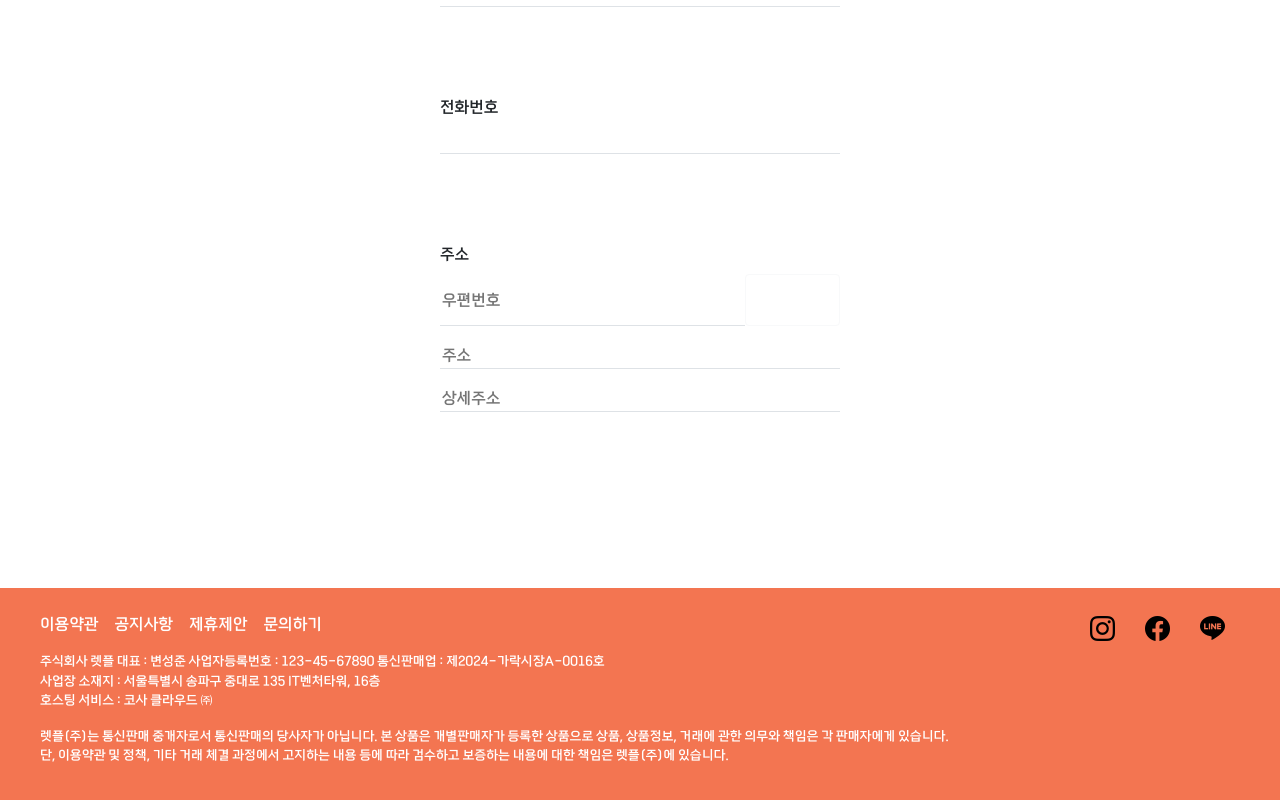
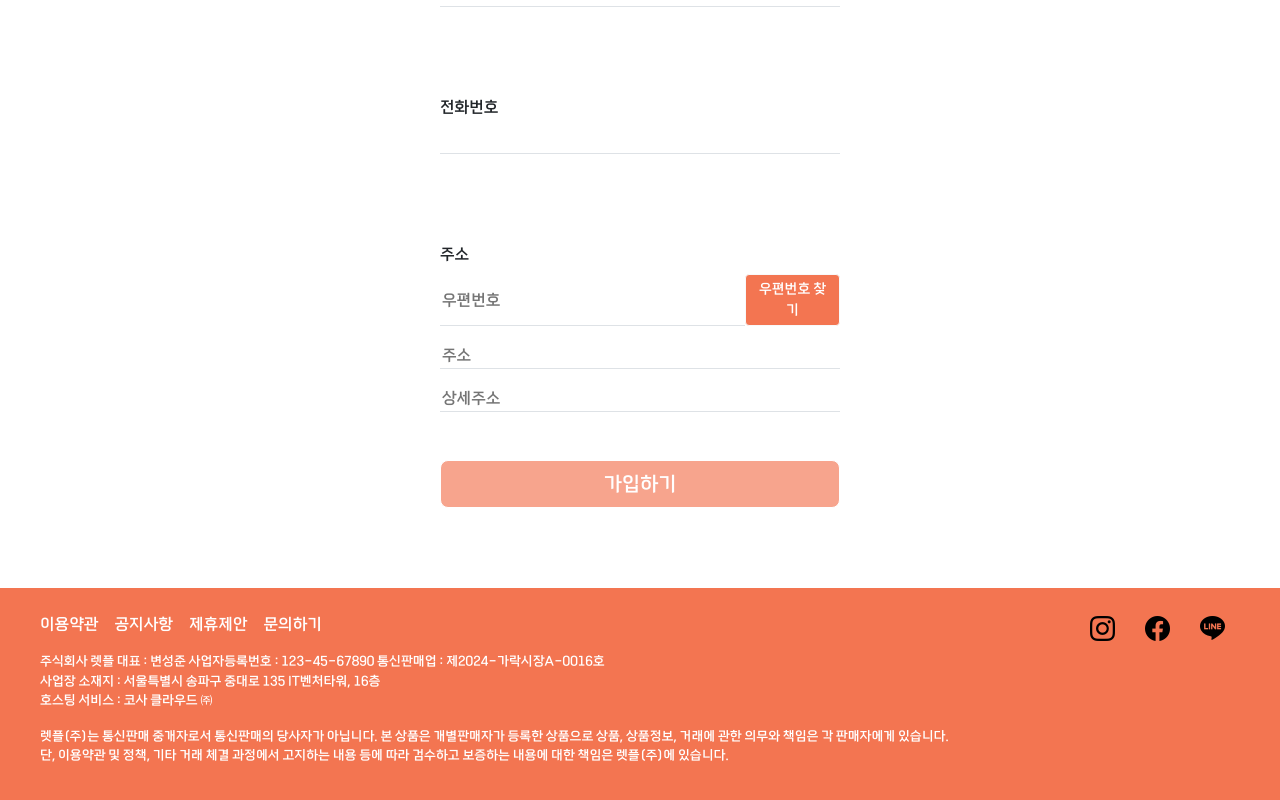
Before and after one commit to byeonnns/let-ffle-front, a Vue app: page /join in a window 1280 px wide. Shown: the part 718-1518 px from the top of the page. Built offline with nearby package versions, Linux system fonts and the light colour scheme; what vue3-lottie would draw is missing.

Commit message:
Refactor: login/join 버튼 색 수정 및 베리사용내역 라우터 연결

```diff
--- a/src/components/Header/index.vue
+++ b/src/components/Header/index.vue
@@ -11,7 +11,7 @@
                                 <p class="text-center" style="font-size: 22px;">베리 변동 내역</p>
                                 <div style="font-size: 10px; text-align: left;">
                                     ※ 베리 변동 내역은 최근 10개 까지만 조회됩니다. <br/>
-                                    ※ 자세한 내역은 마이페이지에서 확인 가능합니다. <button class="btn btn-sm" style="background-color: white; color: black;">→ 마이페이지 이동</button>
+                                    ※ 자세한 내역은 마이페이지에서 확인 가능합니다. <button class="btn btn-sm" style="background-color: white; color: black;"><RouterLink to="/Member/MyPage/MyBerryHistory">→ 마이페이지 이동</RouterLink></button>
                                 </div>
                                 <table class="p-0 table-bordered">
                                     <thead >
--- a/src/views/Member/JoinView.vue
+++ b/src/views/Member/JoinView.vue
@@ -40,11 +40,11 @@
                 <div class="d-flex justify-content-between">
                     <input v-model="zonecode" id="maddress" type="text" class="border-0 border-bottom flex-grow-1 input"
                         placeholder="우편번호">
-                    <button class="btn text-white btn-outline-light btn-sm" @click="DaumPostcode">우편번호 찾기</button>
+                    <button class="btn text-white btn-outline-light btn-sm" @click="DaumPostcode" style="background-color: #F37551;">우편번호 찾기</button>
                 </div>
                 <input v-model="address" type="text" class="border-0 border-bottom mt-3 input" placeholder="주소">
                 <input v-model="addressDetail" type="text" class="border-0 border-bottom mt-3 input" placeholder="상세주소">
-                <button class="btn text-white btn-lg mt-5 w-100" :class="ispass ? '' : 'disabled'">가입하기</button>
+                <button class="btn text-white btn-lg mt-5 w-100" :class="ispass ? '' : 'disabled'" style="background-color: #F37551;">가입하기</button>
 
             </div>
             <RaffleModal ref="postcodeModal">
--- a/src/views/Member/LoginView.vue
+++ b/src/views/Member/LoginView.vue
@@ -11,7 +11,7 @@
                 <label for="mpassword" class="mt-3">비밀번호</label>
                 <input v-model="mpassword" type="password" class="border-0 border-bottom input" @input="passwordCheck(onBtn)">
                 <p class="m-0" style="color: #FF5C35;">{{ passwordError }}</p>
-                <button class="btn text-white btn-lg mt-4" :class="isPass ? '' : 'disabled'">로그인</button>
+                <button class="btn text-white btn-lg mt-4" :class="isPass ? '' : 'disabled'" style="background-color: #F37551;">로그인</button>
                 <div class="row mt-3 text-center">
                     <div class="col-4 border-end">
                         <RouterLink to="/join">이메일 가입</RouterLink>
```
